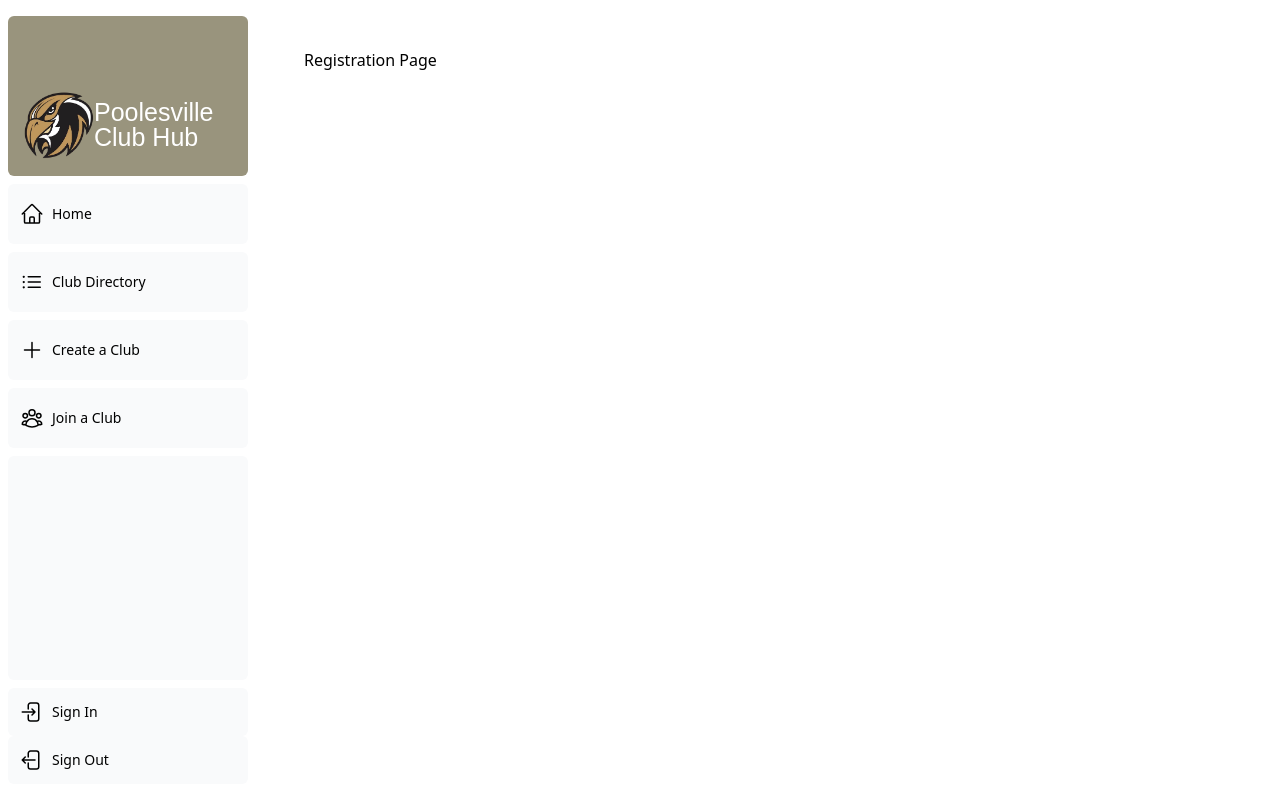
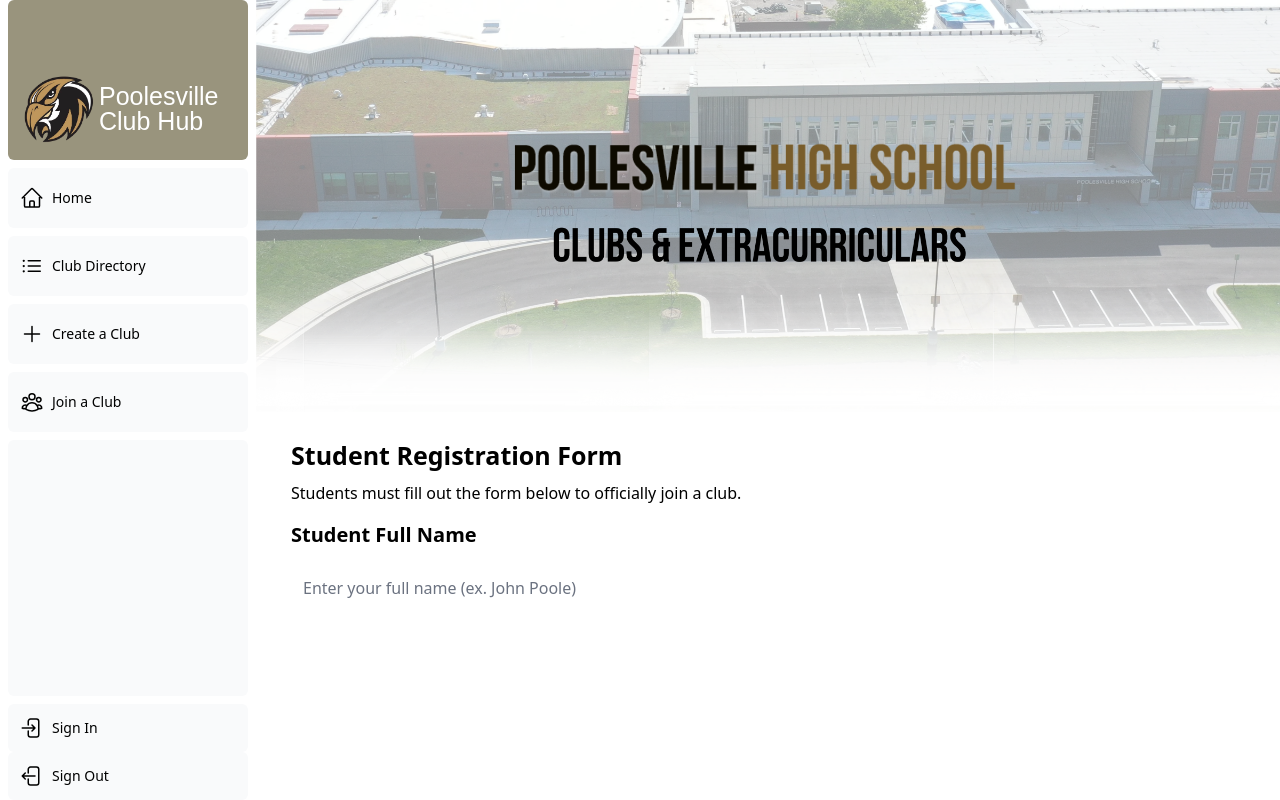
Before and after one commit to zandiac24/PHS-ClubHub, a Next.js app: page /dashboard/registration in a window 1280 px wide. Built offline with nearby package versions, Linux system fonts and the light colour scheme; a web font is replaced by a local one.

Commit message:
Update #2
Image header for pages, started form

```diff
--- a/app/dashboard/layout.tsx
+++ b/app/dashboard/layout.tsx
@@ -1,4 +1,5 @@
 import SideNav from '@/app/ui/dashboard/sidenav';
+import Image from 'next/image';
 
 export default function Layout({ children }: { children: React.ReactNode }) {
   return (
@@ -6,7 +7,13 @@
       <div className="w-full flex-none md:w-64">
         <SideNav />
       </div>
-      <div className="flex-grow p-6 md:overflow-y-auto md:p-12">{children}</div>
+      <div className="flex-grow md:overflow-y-auto">
+        <div className="inline block flex-col mt:0px">
+                <Image src="/headerImage.png" alt="clubhub header" width={1400} height={300} />
+
+        </div>
+        {children}
+      </div>
     </div>
   );
 }
--- a/app/dashboard/page.tsx
+++ b/app/dashboard/page.tsx
@@ -1,3 +1,7 @@
 export default function Page() {
-    return <p>Dashboard Page</p>
+    return (
+        <div>
+            <p>Dashboard Page</p>
+        </div>
+    );
 }
--- a/app/dashboard/registration/page.tsx
+++ b/app/dashboard/registration/page.tsx
@@ -1,3 +1,12 @@
 export default function Page() {
-    return <p>Registration Page</p>
+    return (
+        <div className='ml-[35px]'>
+            <div className='text-[25px] font-semibold mt-[25px]'>Student Registration Form</div>
+            <div className='text-[16px] mt-[7px] mb-[10px]'>Students must fill out the form below to officially join a club.</div>
+            <form>
+                <h1>Student Full Name</h1>
+                 <input id="studentname" type="studentname" placeholder="Enter your full name (ex. John Poole)"></input>
+            </form>
+        </div>
+    );
 }
--- a/app/ui/club-hub-logo.tsx
+++ b/app/ui/club-hub-logo.tsx
@@ -2,13 +2,13 @@
 import { lusitana } from '@/app/ui/fonts';
 import Image from "next/image";
 
-export default function AcmeLogo() {
+export default function ClubHubLogo() {
   return (
     <div
       className={`${lusitana.className} flex flex-row items-center leading-none text-white`}
     >
       <Image src="/falconIcon.png" alt="club logo" width={70} height={70} priority/>
-      <p className="text-[25px] ml-[]">Poolesville Club Hub</p>
+      <p className="text-[25px] ml-[5px]">Poolesville Club Hub</p>
     </div>
   );
 }
--- a/app/ui/dashboard/sidenav.tsx
+++ b/app/ui/dashboard/sidenav.tsx
@@ -5,7 +5,7 @@
 
 export default function SideNav() {
   return (
-    <div className="flex h-full flex-col px-3 py-4 md:px-2">
+    <div className="flex h-full flex-col px-3 py-0 md:px-2">
       <Link
         className="mb-2 flex h-20 items-end justify-start rounded-md bg-yellow-400 p-4 md:h-40"
         href="/dashboard"
--- a/app/ui/fonts.ts
+++ b/app/ui/fonts.ts
@@ -1,3 +1,4 @@
-import {Inter, Lusitana} from 'next/font/google';
+import {Inter, Lusitana, Bebas_Neue} from 'next/font/google';
 export const inter = Inter({subsets: ['latin']});
 export const lusitana = Lusitana({subsets: ['latin'], weight: ['400']});
+export const bebas = Bebas_Neue({subsets: ['latin'], weight: ['400']});
--- a/app/ui/global.css
+++ b/app/ui/global.css
@@ -16,3 +16,11 @@
   -webkit-appearance: none;
   margin: 0;
 }
+
+h1 {
+  @apply text-[20px] font-semibold mt-[15px] text-black;
+}
+
+input{
+  @apply appearance-none border-red-500 mt-[20px] rounded w-full py-2 px-3 text-gray-700 mb-3 leading-tight;
+}
```
Also changed, not shown: public/headerImage.png (added).
